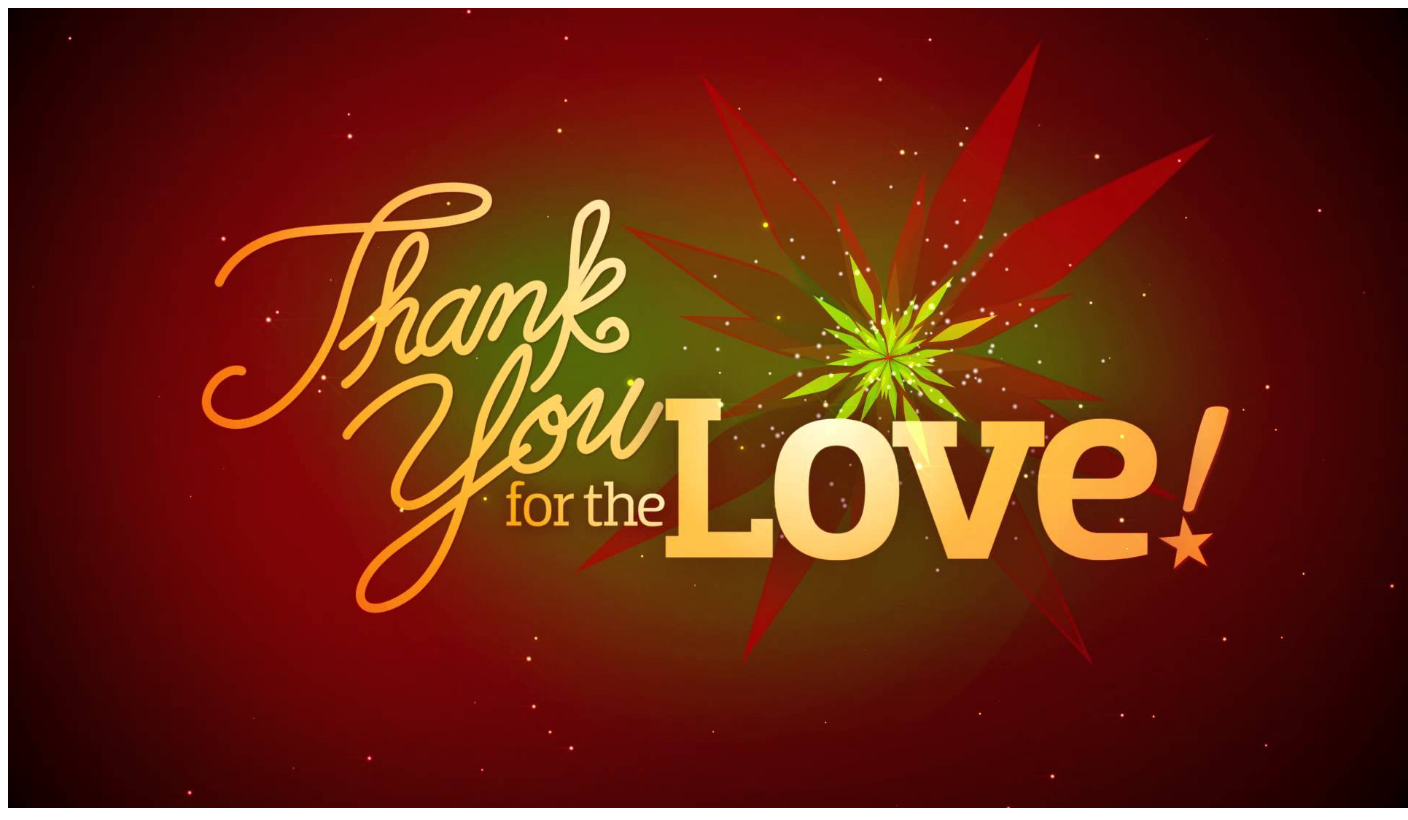
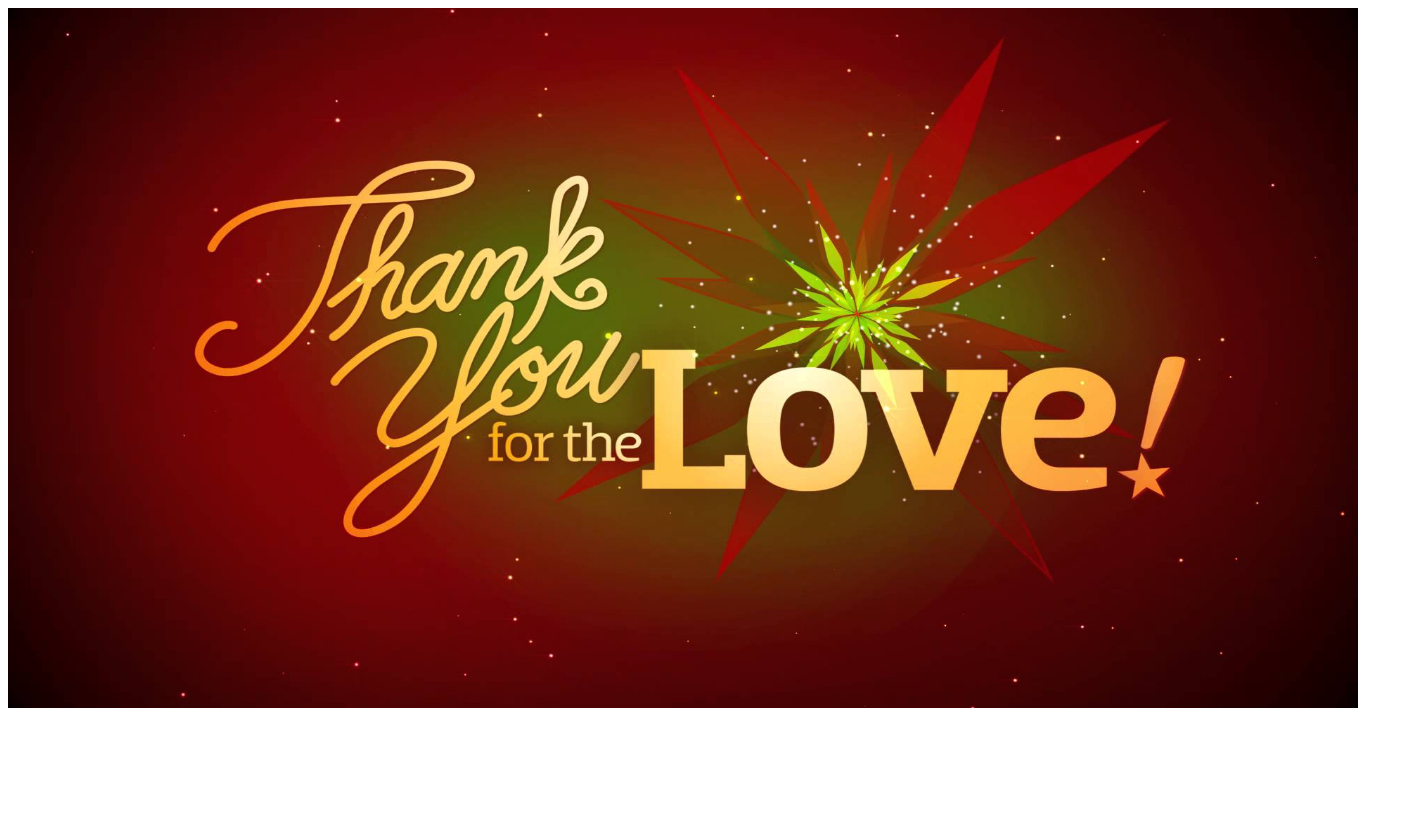
Before and after one commit to Invecto/Invecto.github.io, a plain HTML site: page index.html in a window 1280 px wide. Shown: the whole page, 1408 px wide, since content can reach past the window. Drawn offline with Linux system fonts and the light colour scheme.

Commit message:
Update index.html

```diff
--- a/index.html
+++ b/index.html
@@ -12,7 +12,7 @@
         <!--image-->
         <div>
             <div id="image">
-                <img src="love.jpg" alt="thank you for the love" width="1400" height="800">
+                <img src="love.jpg" alt="thank you for the love" width="1350" height="700">
             </div>
             <!--close body-->
         </body>
```
